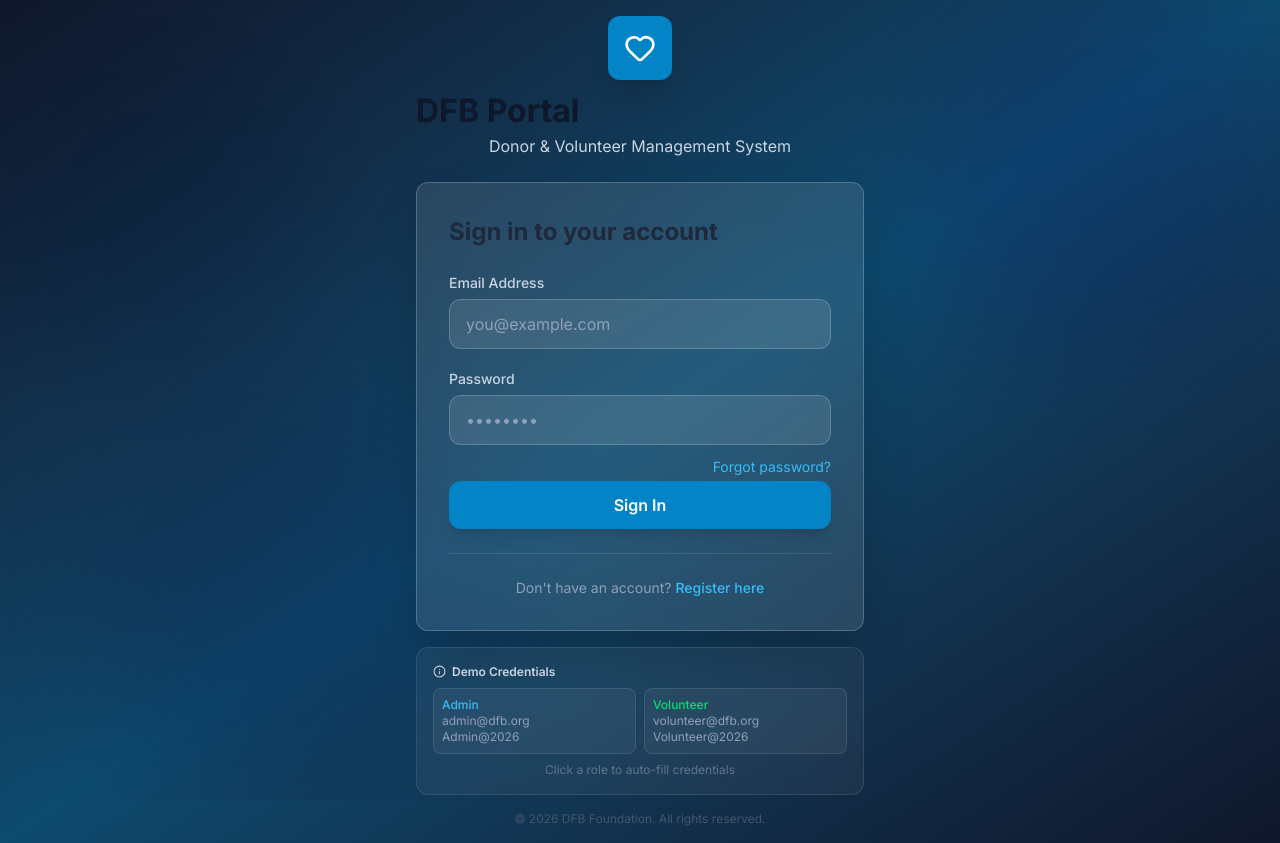
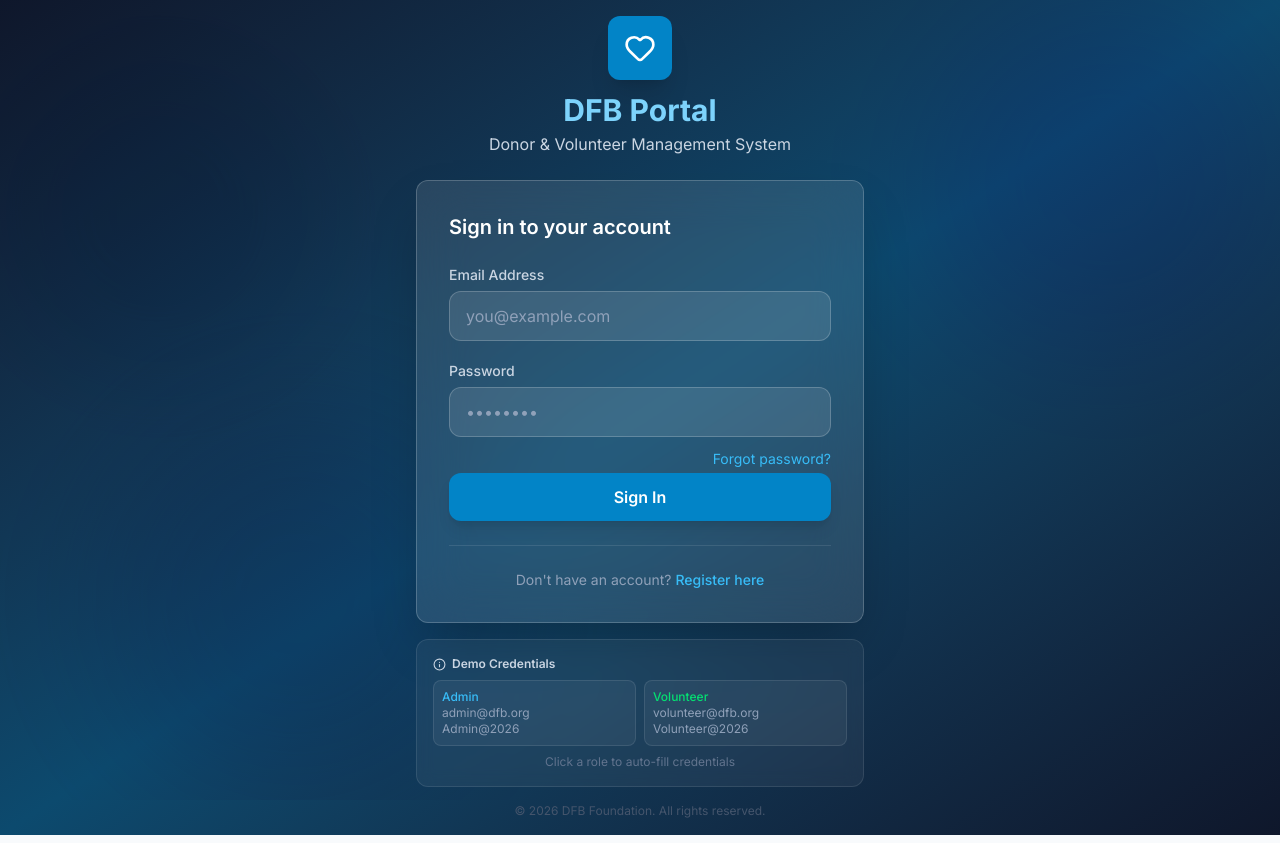
Before and after one commit to jasminnaharbiva/donor-management, a React (Vite) app in the folder frontend/: page /login in a window 1280 px wide. Built offline with nearby package versions, Linux system fonts and the light colour scheme; no server answers.

Commit message:
Add admin-manageable section heading size controls in UI Design panel

```diff
--- a/frontend/src/context/ThemeContext.tsx
+++ b/frontend/src/context/ThemeContext.tsx
@@ -31,6 +31,8 @@ export interface UiSettings {
   'ui.h2_size': string;
   'ui.h2_weight': string;
   'ui.h2_color': string;
+  'ui.admin_h2_size': string;
+  'ui.admin_h2_weight': string;
   'ui.h3_size': string;
   'ui.h3_weight': string;
   'ui.h3_color': string;
@@ -81,6 +83,8 @@ const DEFAULTS: UiSettings = {
   'ui.h2_size':               '1.5rem',
   'ui.h2_weight':             '700',
   'ui.h2_color':              '#1e293b',
+  'ui.admin_h2_size':         '1rem',
+  'ui.admin_h2_weight':       '600',
   'ui.h3_size':               '1.25rem',
   'ui.h3_weight':             '600',
   'ui.h3_color':              '#334155',
@@ -182,6 +186,8 @@ function buildCss(s: UiSettings): string {
   --dfb-h2-size: ${s['ui.h2_size']};
   --dfb-h2-weight: ${s['ui.h2_weight']};
   --dfb-h2-color: ${s['ui.h2_color']};
+  --dfb-admin-h2-size: ${s['ui.admin_h2_size']};
+  --dfb-admin-h2-weight: ${s['ui.admin_h2_weight']};
   --dfb-h3-size: ${s['ui.h3_size']};
   --dfb-h3-weight: ${s['ui.h3_weight']};
   --dfb-h3-color: ${s['ui.h3_color']};
@@ -214,11 +220,17 @@ body {
   background-color: var(--dfb-bg, ${s['ui.background_color']});
 }
 
-/* Headings — #root scoped for specificity 1-0-1 (beats Tailwind 0-1-0) */
-#root h1 { font-size: var(--dfb-h1-size); font-weight: var(--dfb-h1-weight); color: var(--dfb-h1-color); font-family: var(--dfb-font-heading); text-align: var(--dfb-heading-align); }
-#root h2 { font-size: var(--dfb-h2-size); font-weight: var(--dfb-h2-weight); color: var(--dfb-h2-color); font-family: var(--dfb-font-heading); text-align: var(--dfb-heading-align); }
-#root h3 { font-size: var(--dfb-h3-size); font-weight: var(--dfb-h3-weight); color: var(--dfb-h3-color); font-family: var(--dfb-font-heading); text-align: var(--dfb-heading-align); }
-#root h4 { font-size: var(--dfb-h4-size); font-weight: var(--dfb-h4-weight); color: var(--dfb-h4-color); font-family: var(--dfb-font-heading); text-align: var(--dfb-heading-align); }
+/* Headings — only apply global theme values when a heading doesn't already use Tailwind text utilities */
+#root h1:not([class*="text-"]) { font-size: var(--dfb-h1-size); font-weight: var(--dfb-h1-weight); color: var(--dfb-h1-color); font-family: var(--dfb-font-heading); text-align: var(--dfb-heading-align); }
+#root h2:not([class*="text-"]) { font-size: var(--dfb-h2-size); font-weight: var(--dfb-h2-weight); color: var(--dfb-h2-color); font-family: var(--dfb-font-heading); text-align: var(--dfb-heading-align); }
+#root h3:not([class*="text-"]) { font-size: var(--dfb-h3-size); font-weight: var(--dfb-h3-weight); color: var(--dfb-h3-color); font-family: var(--dfb-font-heading); text-align: var(--dfb-heading-align); }
+#root h4:not([class*="text-"]) { font-size: var(--dfb-h4-size); font-weight: var(--dfb-h4-weight); color: var(--dfb-h4-color); font-family: var(--dfb-font-heading); text-align: var(--dfb-heading-align); }
+
+/* Admin panel section headings (explicitly configurable from UI Design panel) */
+#root .dfb-admin-panel h2 {
+  font-size: var(--dfb-admin-h2-size) !important;
+  font-weight: var(--dfb-admin-h2-weight) !important;
+}
 
 /* Cards / panels */
 #root .glass,
--- a/frontend/src/pages/admin/AdminDashboard.tsx
+++ b/frontend/src/pages/admin/AdminDashboard.tsx
@@ -79,7 +79,7 @@ export default function AdminDashboard() {
       role={user?.role || 'Admin'}
       menuItems={menuItems}
     >
-      <div className="animate-in fade-in duration-500">
+      <div className="animate-in fade-in duration-500 dfb-admin-panel">
         <Routes>
           <Route path="/" element={<Navigate to="overview" replace />} />
           <Route path="overview" element={<DashboardStats />} />
--- a/frontend/src/pages/admin/UIDesignPanel.tsx
+++ b/frontend/src/pages/admin/UIDesignPanel.tsx
@@ -225,6 +225,7 @@ export default function UIDesignPanel() {
       'ui.body_font_size': '1rem',
       'ui.h1_size': '2rem', 'ui.h1_weight': '700', 'ui.h1_color': '#0f172a',
       'ui.h2_size': '1.5rem', 'ui.h2_weight': '700', 'ui.h2_color': '#1e293b',
+      'ui.admin_h2_size': '1rem', 'ui.admin_h2_weight': '600',
       'ui.h3_size': '1.25rem', 'ui.h3_weight': '600', 'ui.h3_color': '#334155',
       'ui.h4_size': '1rem', 'ui.h4_weight': '600', 'ui.h4_color': '#475569',
       'ui.heading_alignment': 'left',
@@ -320,6 +321,14 @@ export default function UIDesignPanel() {
             <ColorPicker label="H2 Color" settingKey="ui.h2_color" value={g('ui.h2_color')} onChange={change} />
           </div>
         </div>
+        {/* Admin H2 */}
+        <div className="col-span-full"><p className="text-xs font-bold text-slate-500 uppercase tracking-wider mb-3">Admin Section Heading (H2)</p>
+          <div className="grid grid-cols-1 sm:grid-cols-2 gap-4">
+            <TextPicker label="Admin H2 Size" settingKey="ui.admin_h2_size" value={g('ui.admin_h2_size','1rem')} onChange={change} placeholder="1rem" />
+            <SelectPicker label="Admin H2 Weight" settingKey="ui.admin_h2_weight" value={g('ui.admin_h2_weight','600')} onChange={change}
+              options={WEIGHT_OPTIONS.map(w => ({ label: w, value: w }))} />
+          </div>
+        </div>
         {/* H3 */}
         <div className="col-span-full"><p className="text-xs font-bold text-slate-500 uppercase tracking-wider mb-3">H3 Style</p>
           <div className="grid grid-cols-1 sm:grid-cols-3 gap-4">
```
